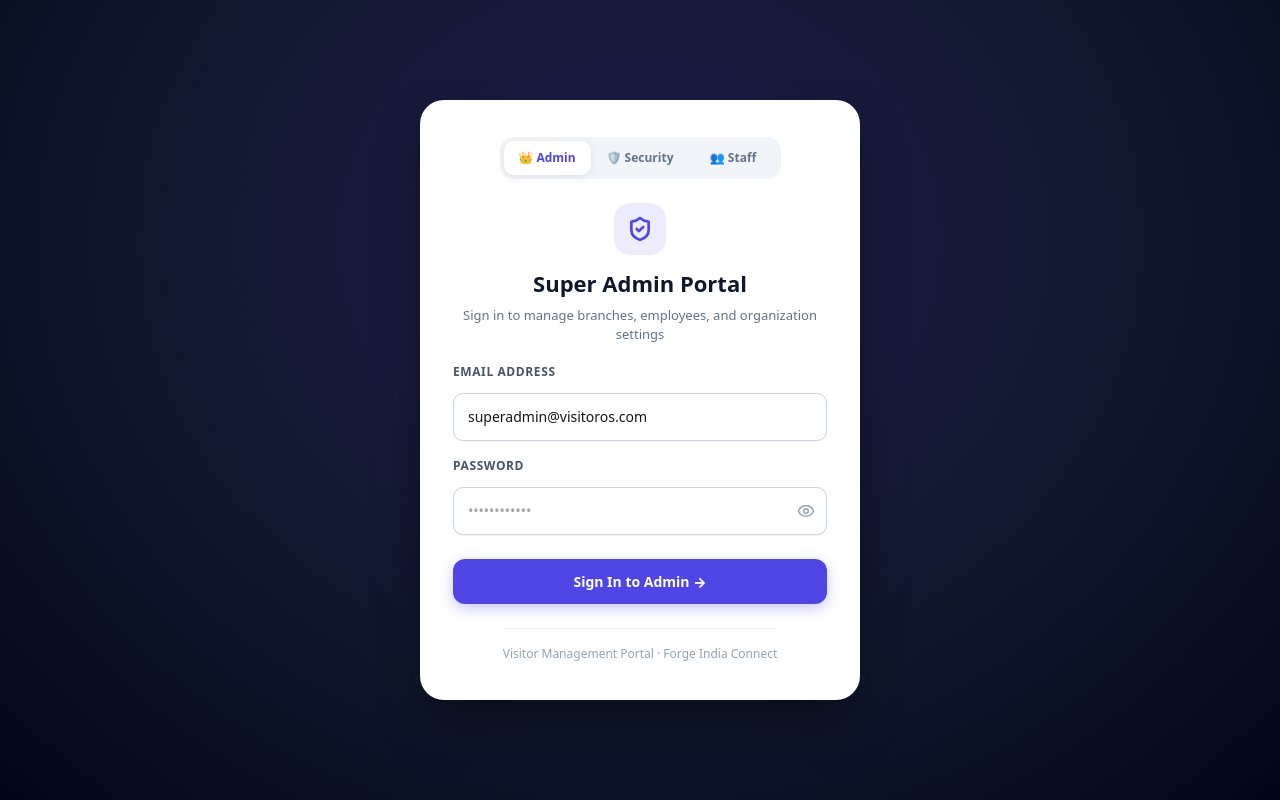
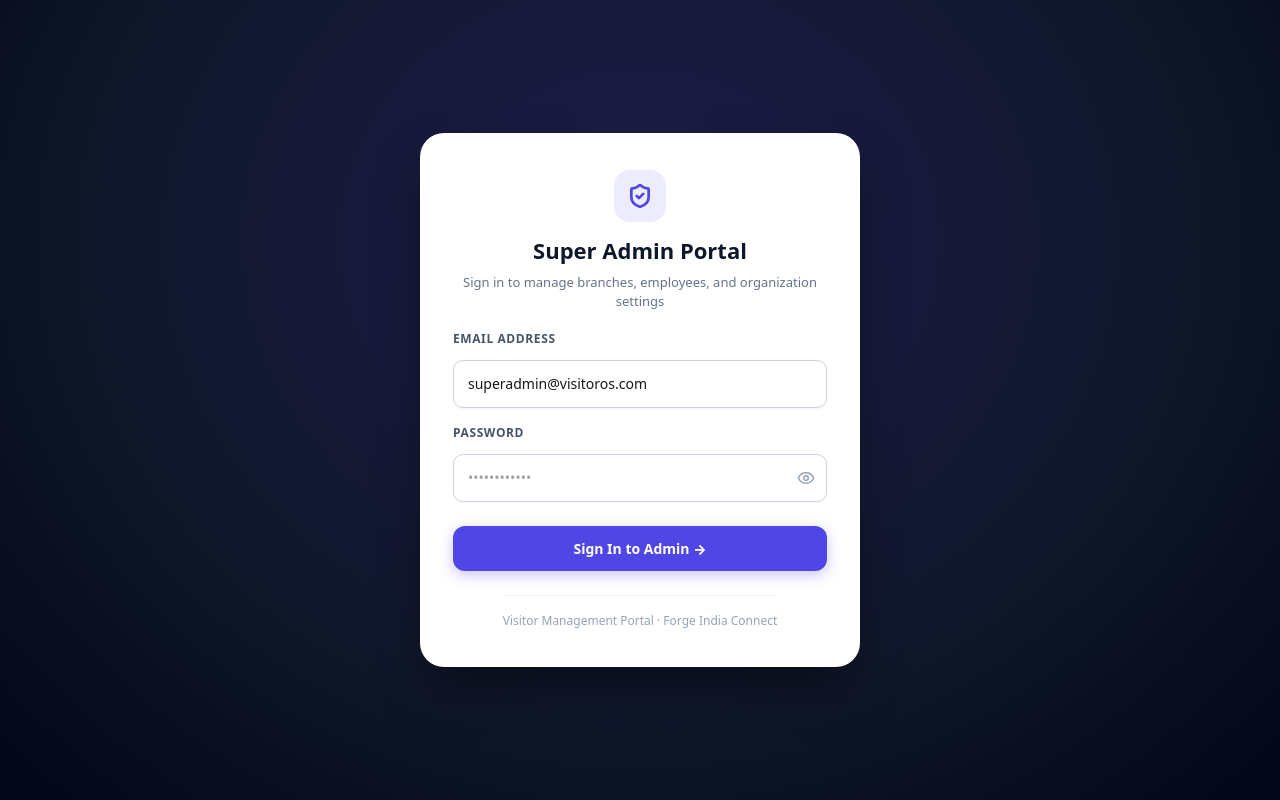
Before and after one commit to ficproject26/Visiter-Pass-, a Next.js app: page /admin-login in a window 1280 px wide. Built offline with nearby package versions, Linux system fonts and the light colour scheme; no server answers; the database is empty.

Commit message:
Hide role switcher tabs on dedicated login portals (/admin-login, /security-login, /staff-login) for strict portal isolation

```diff
--- a/app/admin-login/page.jsx
+++ b/app/admin-login/page.jsx
@@ -1,5 +1,5 @@
 import UnifiedLogin from "../../src/components/Auth/UnifiedLogin";
 
 export default function Page() {
-  return <UnifiedLogin initialRole="admin" />;
+  return <UnifiedLogin initialRole="admin" hideTabs={true} />;
 }
--- a/app/security-login/page.jsx
+++ b/app/security-login/page.jsx
@@ -1,5 +1,5 @@
 import UnifiedLogin from "../../src/components/Auth/UnifiedLogin";
 
 export default function Page() {
-  return <UnifiedLogin initialRole="security" />;
+  return <UnifiedLogin initialRole="security" hideTabs={true} />;
 }
--- a/app/staff-login/page.jsx
+++ b/app/staff-login/page.jsx
@@ -1,5 +1,5 @@
 import UnifiedLogin from "../../src/components/Auth/UnifiedLogin";
 
 export default function Page() {
-  return <UnifiedLogin initialRole="staff" />;
+  return <UnifiedLogin initialRole="staff" hideTabs={true} />;
 }
--- a/src/components/Auth/UnifiedLogin.jsx
+++ b/src/components/Auth/UnifiedLogin.jsx
@@ -5,7 +5,7 @@ import { useAuth } from "../../context/AuthContext";
 import { useRouter, useSearchParams } from "next/navigation";
 import { Eye, EyeOff, Loader2, ShieldCheck, ShieldAlert, Users, Key } from "lucide-react";
 
-export default function UnifiedLogin({ initialRole = 'admin' }) {
+export default function UnifiedLogin({ initialRole = 'admin', hideTabs = false }) {
   const [roleMode, setRoleMode] = useState(initialRole); // admin, security, staff, visitor
   const [email, setEmail] = useState("");
   const [password, setPassword] = useState("");
@@ -92,7 +92,8 @@ export default function UnifiedLogin({ initialRole = 'admin' }) {
       <main className="relative z-10 flex-1 flex items-center justify-center p-[16px]">
         <div className="auth-card" style={{ maxWidth: 440, width: "100%", borderRadius: 24, padding: "2.25rem 2rem", background: "white", boxShadow: "0 25px 50px -12px rgba(0, 0, 0, 0.5)" }}>
 
-          {/* Portal Switcher Tabs */}
+          {/* Portal Switcher Tabs (Only if hideTabs is false) */}
+          {!hideTabs && (
             <div style={{ display: "grid", gridTemplateColumns: "1fr 1fr 1fr", gap: 6, background: "#f1f5f9", padding: 4, borderRadius: 14, marginBottom: 24 }}>
               <button
                 type="button"
@@ -149,6 +150,7 @@ export default function UnifiedLogin({ initialRole = 'admin' }) {
                 👥 Staff
               </button>
             </div>
+          )}
 
           {/* Header text inside card */}
           <div style={{ textAlign: "center", marginBottom: 20 }}>
```
Lines whose indentation alone changed are shown as unchanged.
